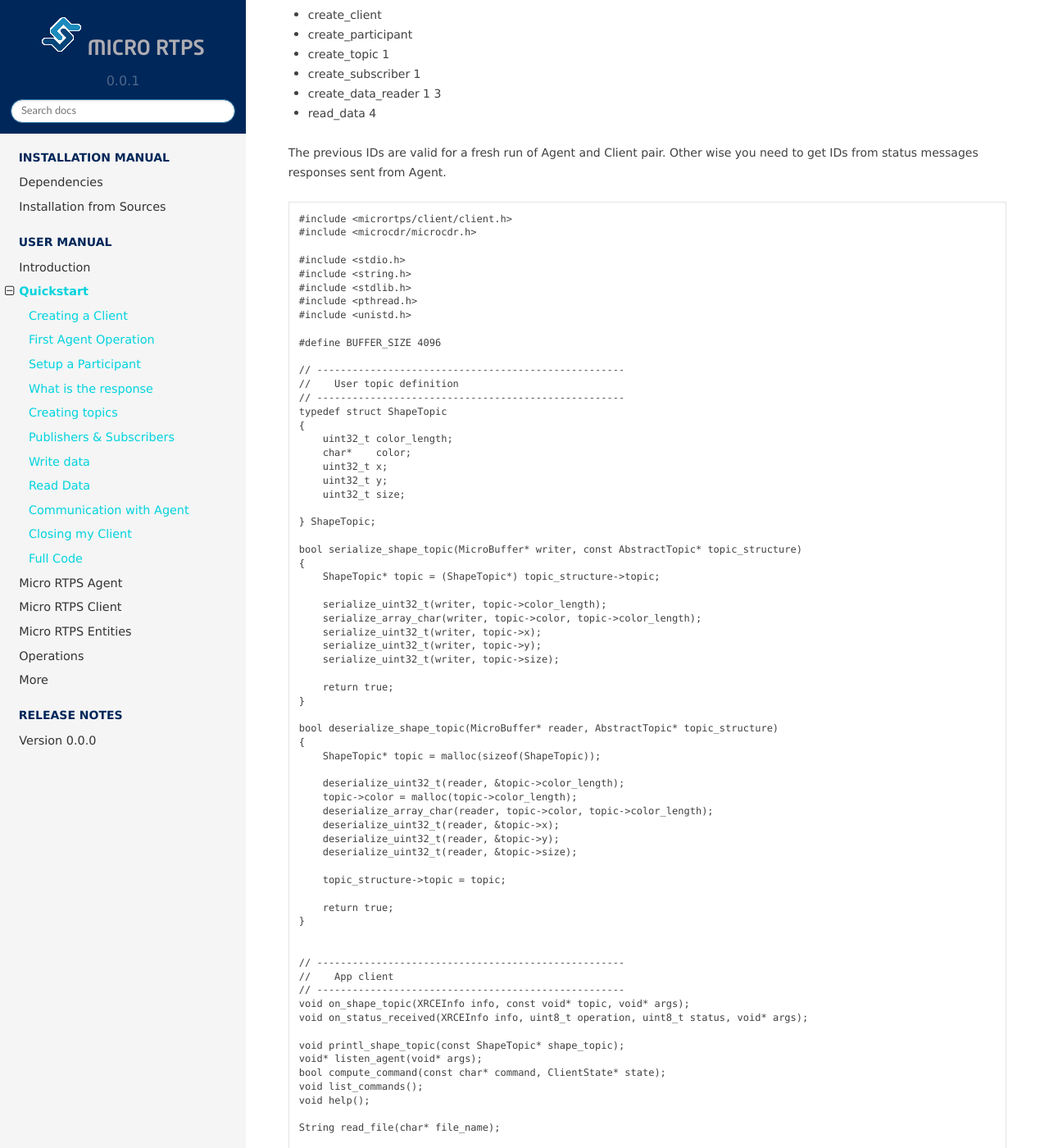
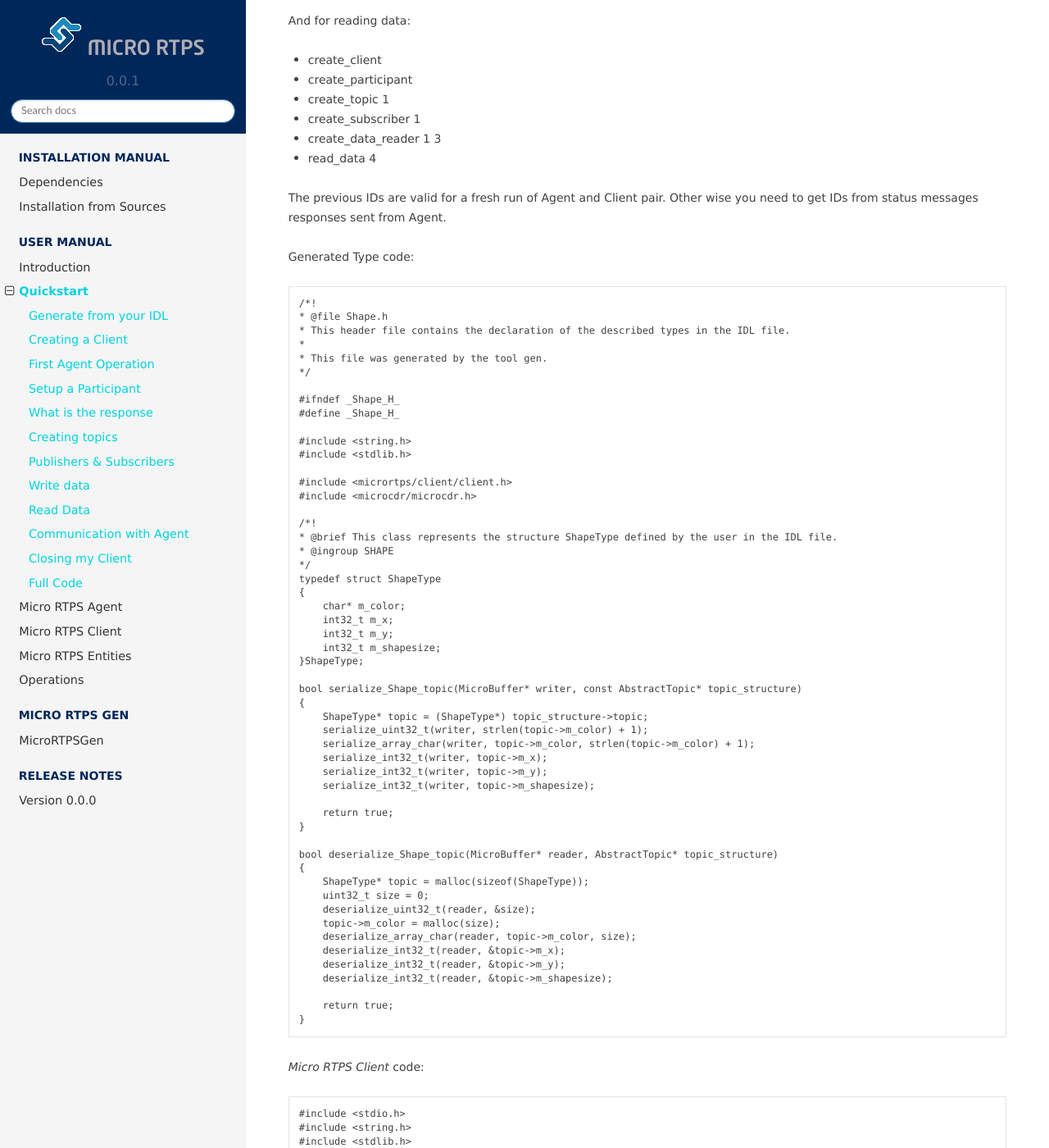
Before and after one commit to eProsima/Micro-XRCE-DDS-docs, a Sphinx documentation site: the page built from docs/quickstart.rst, in a window 1280 px wide and 1400 px high, scrolled down 5366 px. Shown: the whole window at 82% size. Built offline with Sphinx 7.4.7 and the Read the Docs theme 2.0.0, drawn with Linux system fonts in a browser that asks for light colours; pages that are not in the unit, such as notebooks, are missing from menus; some of the changed text lies outside the part shown.

Commit message:
Refs 2382. Updates doc with micrortpsgen information

```diff
--- a/docs/agent.rst
+++ b/docs/agent.rst
@@ -1,3 +1,5 @@
+.. _micro_rtps_agent_label:
+
 Micro RTPS Agent
 ================
 
--- a/docs/client.rst
+++ b/docs/client.rst
@@ -1,3 +1,5 @@
+.. _micro_rtps_client_label:
+
 Micro RTPS Client
 =================
 
--- a/docs/introduction.rst
+++ b/docs/introduction.rst
@@ -55,5 +55,4 @@
 ----------
 
 The data sent by the Client to the DDS Global data Space uses the same principles as in *Fast RTPS*.
-On the DDS side you use Interface Definition Language (IDL) to define your own type. *Micro RTPS Client* must know that type.
-You need to add that type implementation on your *Micro RTPS Client* providing serialization and deserialization code. The type sent or received by *Micro RTPS Client* should match that one used on the DDS Side. For sending and receiving any Topic from your *Micro RTPS Client* you should use Write Data and Read Data Operations.
+On the DDS side you use Interface Definition Language (IDL) to define your own type. *Micro RTPS Client* must know that type. Having your type defined as IDL we provide you with (:ref:`micrortpsgen_label`). It is a tool able to generate a compatible Type that your *Micro RTPS Client* can use to send and receive that type of data. The type sent or received by *Micro RTPS Client* should match that one used on the DDS Side. For sending and receiving any Topic from your *Micro RTPS Client* you should use Write Data and Read Data Operations.
--- /dev/null
+++ b/docs/micrortpsgen.rst
@@ -0,0 +1,109 @@
+.. _micrortpsgen_label:
+
+MicroRTPSGen
+============
+
+*MicroRTPSGen* is a Java application used to generate source code for the *eProsima Micro RTPS* software.
+
+
+This tool is able to generate from a given IDL specification file, the C struct associated with the
+Topic, as well as, the serialization and deserialization methods. As an example of the powerful of
+this tool, the following shows the source code generated from the ShapeDemo IDL file.
+
+::
+
+    // ShapeDemo.idl
+
+    struct ShapeType {
+        @ket string color;
+        long x;
+        long y;
+        long shapesize;
+    };
+
+Will generate:
+
+.. code-block:: C
+
+    /*!
+    * @file Shape.h
+    * This header file contains the declaration of the described types in the IDL file.
+    *
+    * This file was generated by the tool gen.
+    */
+
+    #ifndef _Shape_H_
+    #define _Shape_H_
+
+    #include <string.h>
+    #include <stdlib.h>
+    #include <microcdr/microcdr.h>
+
+    /*!
+    * @brief This class represents the structure ShapeType defined by the user in the IDL file.
+    * @ingroup SHAPE
+    */
+    typedef struct ShapeType
+    {
+        char* m_color;
+        int32_t m_x;
+        int32_t m_y;
+        int32_t m_shapesize;
+    }ShapeType;
+
+    bool serialize_Shape_topic(MicroBuffer* writer, const AbstractTopic* topic_structure)
+    {
+        ShapeType* topic = (ShapeType*) topic_structure->topic;
+        serialize_uint32_t(writer, strlen(topic->m_color) + 1);
+        serialize_array_char(writer, topic->m_color, strlen(topic->m_color) + 1);
+        serialize_int32_t(writer, topic->m_x);
+        serialize_int32_t(writer, topic->m_y);
+        serialize_int32_t(writer, topic->m_shapesize);
+
+        return true;
+    }
+
+    bool deserialize_Shape_topic(MicroBuffer* reader, AbstractTopic* topic_structure)
+    {
+        ShapeType* topic = malloc(sizeof(ShapeType));
+        uint32_t size = 0;
+        deserialize_uint32_t(reader, &size);
+        topic->m_color = malloc(size);
+        deserialize_array_char(reader, topic->m_color, size);
+        deserialize_int32_t(reader, &topic->m_x);
+        deserialize_int32_t(reader, &topic->m_y);
+        deserialize_int32_t(reader, &topic->m_shapesize);
+
+        return true;
+    }
+
+Installation
+------------
+
+For use *MicroRTPSGen* you have to follow the next steps:
+
+1. Install its dependencies:
+
+    1.1 `Gradle <https://gradle.org/install/>`_.
+
+    1.2 `Java JDK <http://www.oracle.com/technetwork/java/javase/downloads/index.html>`_.
+
+2. Clone the code from the GitHub repository. ::
+
+    $ git clone --recursive https://github.com/eProsima/micro-RTPS-gen.git
+    $ cd micro-RTPS-gen
+
+3. Build the code with Gradle. ::
+
+    $ cd micro-RTPS-gen
+    $ gragle build
+
+Usage
+-----
+
+::
+
+    $ ./scripts/micrortpsgen -d <output dir> <file.idl>
+
+At the present time, *MicroRTPSGen* only supports Structs composed of integer types and string type, even though it is planned to enhance the capabilities of the *MicroRTPSGen* tool in a near
+future.
--- a/docs/more.rst
+++ /dev/null
@@ -1,2 +0,0 @@
-More
-====
--- a/docs/quickstart.rst
+++ b/docs/quickstart.rst
@@ -11,22 +11,38 @@
 
  - FastRTPS
  - ShapesDemo.
- - Micro RTPS Client
- - Micro RTPS Agent
+ - :ref:`micro_rtps_client_label`.
+ - :ref:`micro_rtps_agent_label`.
+ - :ref:`micrortpsgen_label`.
+
+Generate from your IDL
+^^^^^^^^^^^^^^^^^^^^^^
+
+Using ShapesDemo as our Topic. The ShapeType IDL on FastRTPS looks like:
+
+::
+
+    struct ShapeType {
+        @Key string color;
+        long x;
+        long y;
+        long shapesize;
+    };
+
+In your Client you need to create and equivalent type and serialization/deserialization code. This is done automatically for you by :ref:`micrortpsgen_label`: ::
+
+    $ micrortpsgen Shape.idl
 
 Creating a Client
 ^^^^^^^^^^^^^^^^^
 
 You need to create a ClientState using the transport you want to use (UDP or Serial). This time we are using UDP over the ports 2019 (in) and 2020 (out). We also specify the buffer size of 4096 for the messages.
 
-Include our Client API.
+Include your generated type code.
 
 .. code-block:: C
 
-    #include <micrortps/client/client.h>
-    #include <microcdr/microcdr.h>
-
-You need to link your code with microcdr. This library has been installed on your system as a third party of the *Micro RTPS Client* library.
+    #include "Shape.h"
 
 In your code you can create a Client State like:
 
@@ -108,20 +124,7 @@
 
 Once you have created a Participant you can use create Topic Operation for register your Topic within the Participant.
 
-For example if we use ShapesDemo as our Topic. The ShapeType IDL on FastRTPS looks like:
-
-::
-
-    struct ShapeType {
-        @Key string color;
-        long x;
-        long y;
-        long shapesize;
-    };
-
-In your Client you need to create and equivalent type and serialization/deserialization code. This is done automatically for you by an auto generator tool. This tool will be available in a future update.
-
-Once you have your Topic type ready you can register it. You need to provide the Participant ID to create the Topic with it:
+You need to provide the Participant ID to create the Topic with it:
 
 .. code-block:: C
 
@@ -162,7 +165,7 @@
     ShapeTopic shape_topic = {strlen("GREEN") + 1, "GREEN", 100 , 100, 50};
     XRCEInfo write_info = write_data(state, data_writer_info.object_id, serialize_shape_topic, &ShapeTopic);
 
-You need to provide the serialization function to be used with your type. This serialization function should serialize the type into something the DDS Participants at the other end can deserialize.
+You need to provide the serialization function to be used with your type. This serialization function is automatically generated by :ref:`micrortpsgen_label` from your IDL.
 
 Read Data
 ^^^^^^^^^
@@ -176,7 +179,7 @@
     XRCEInfo data_reader_info = create_data_reader(state, participant_info.object_id, publisher_info.object_id, data_reader_profile);
 
 
-You receive data in a callback you must provide. This callback is called after the topic data deserialization function. Here you can free up all the resources you may have reserved deserializing the data.
+You receive data in a callback you must provide. This callback is called after the topic data deserialization function. Here you can free up all the resources the library have reserved deserializing the data.
 
 .. code-block:: C
 
@@ -259,10 +262,68 @@
 
 The previous IDs are valid for a fresh run of Agent and Client pair. Other wise you need to get IDs from status messages responses sent from Agent.
 
+Generated Type code:
+
 .. code-block:: C
+
+    /*!
+    * @file Shape.h
+    * This header file contains the declaration of the described types in the IDL file.
+    *
+    * This file was generated by the tool gen.
+    */
+
+    #ifndef _Shape_H_
+    #define _Shape_H_
+
+    #include <string.h>
+    #include <stdlib.h>
 
     #include <micrortps/client/client.h>
     #include <microcdr/microcdr.h>
+
+    /*!
+    * @brief This class represents the structure ShapeType defined by the user in the IDL file.
+    * @ingroup SHAPE
+    */
+    typedef struct ShapeType
+    {
+        char* m_color;
+        int32_t m_x;
+        int32_t m_y;
+        int32_t m_shapesize;
+    }ShapeType;
+
+    bool serialize_Shape_topic(MicroBuffer* writer, const AbstractTopic* topic_structure)
+    {
+        ShapeType* topic = (ShapeType*) topic_structure->topic;
+        serialize_uint32_t(writer, strlen(topic->m_color) + 1);
+        serialize_array_char(writer, topic->m_color, strlen(topic->m_color) + 1);
+        serialize_int32_t(writer, topic->m_x);
+        serialize_int32_t(writer, topic->m_y);
+        serialize_int32_t(writer, topic->m_shapesize);
+
+        return true;
+    }
+
+    bool deserialize_Shape_topic(MicroBuffer* reader, AbstractTopic* topic_structure)
+    {
+        ShapeType* topic = malloc(sizeof(ShapeType));
+        uint32_t size = 0;
+        deserialize_uint32_t(reader, &size);
+        topic->m_color = malloc(size);
+        deserialize_array_char(reader, topic->m_color, size);
+        deserialize_int32_t(reader, &topic->m_x);
+        deserialize_int32_t(reader, &topic->m_y);
+        deserialize_int32_t(reader, &topic->m_shapesize);
+
+        return true;
+    }
+
+
+*Micro RTPS Client* code:
+
+.. code-block:: C
 
     #include <stdio.h>
     #include <string.h>
@@ -270,50 +331,9 @@
     #include <pthread.h>
     #include <unistd.h>
 
+    #include "Shape.h"
+
     #define BUFFER_SIZE 4096
-
-    // ----------------------------------------------------
-    //    User topic definition
-    // ----------------------------------------------------
-    typedef struct ShapeTopic
-    {
-        uint32_t color_length;
-        char*    color;
-        uint32_t x;
-        uint32_t y;
-        uint32_t size;
-
-    } ShapeTopic;
-
-    bool serialize_shape_topic(MicroBuffer* writer, const AbstractTopic* topic_structure)
-    {
-        ShapeTopic* topic = (ShapeTopic*) topic_structure->topic;
-
-        serialize_uint32_t(writer, topic->color_length);
-        serialize_array_char(writer, topic->color, topic->color_length);
-        serialize_uint32_t(writer, topic->x);
-        serialize_uint32_t(writer, topic->y);
-        serialize_uint32_t(writer, topic->size);
-
-        return true;
-    }
-
-    bool deserialize_shape_topic(MicroBuffer* reader, AbstractTopic* topic_structure)
-    {
-        ShapeTopic* topic = malloc(sizeof(ShapeTopic));
-
-        deserialize_uint32_t(reader, &topic->color_length);
-        topic->color = malloc(topic->color_length);
-        deserialize_array_char(reader, topic->color, topic->color_length);
-        deserialize_uint32_t(reader, &topic->x);
-        deserialize_uint32_t(reader, &topic->y);
-        deserialize_uint32_t(reader, &topic->size);
-
-        topic_structure->topic = topic;
-
-        return true;
-    }
-
 
     // ----------------------------------------------------
     //    App client
@@ -499,7 +519,7 @@
                 shape_topic->color,
                 shape_topic->x,
                 shape_topic->y,
-                shape_topic->size,
+                strlen(shape_topic->color) + 1,
                 "\e[0m");
     }
 
--- a/docs/sources.rst
+++ b/docs/sources.rst
@@ -1,4 +1,4 @@
-.. _source_label:
+.. _sources_label:
 
 Installation from Sources
 =========================
```
Also changed, not shown: docs/index.rst (+23 -23 lines).
